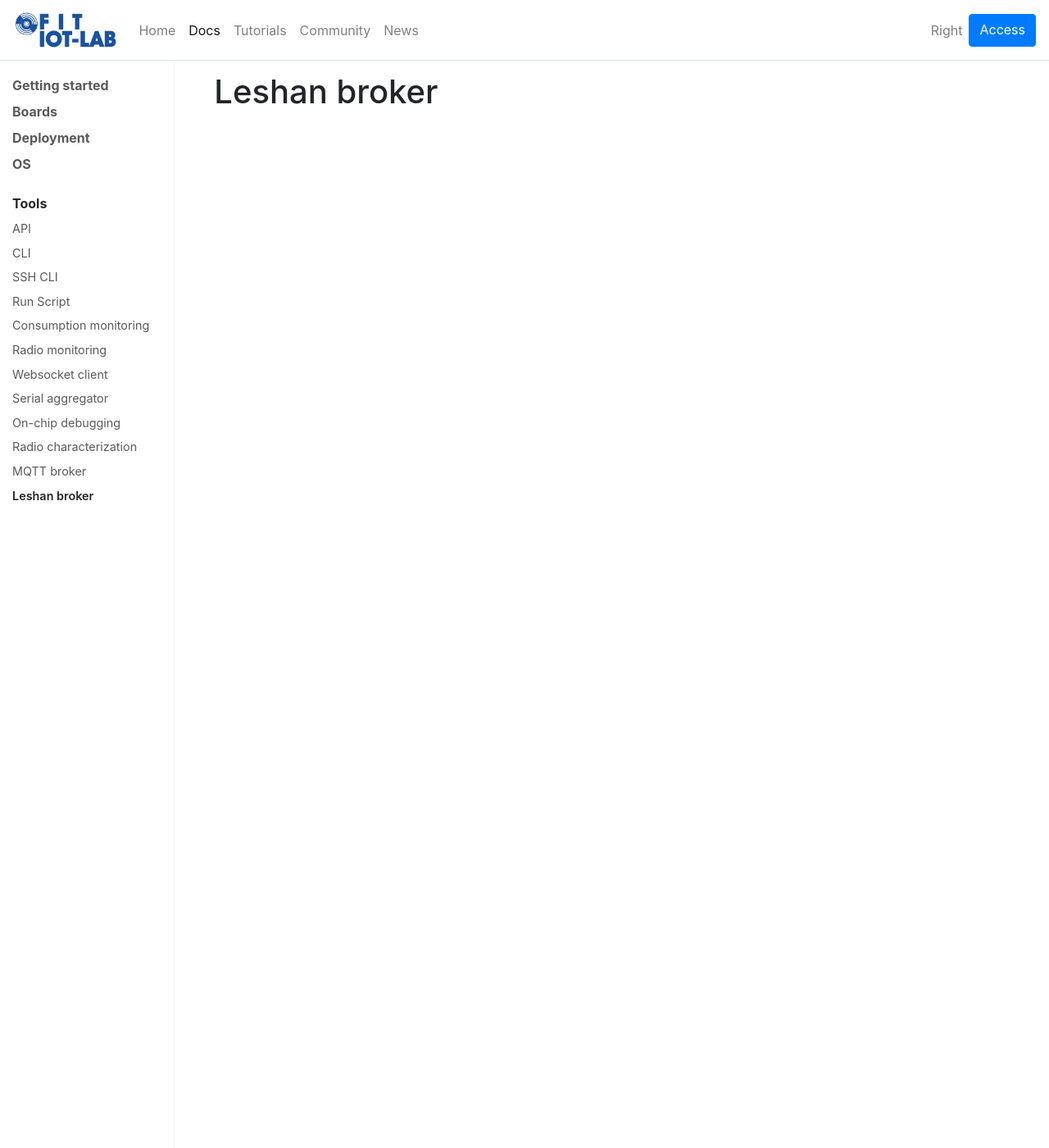
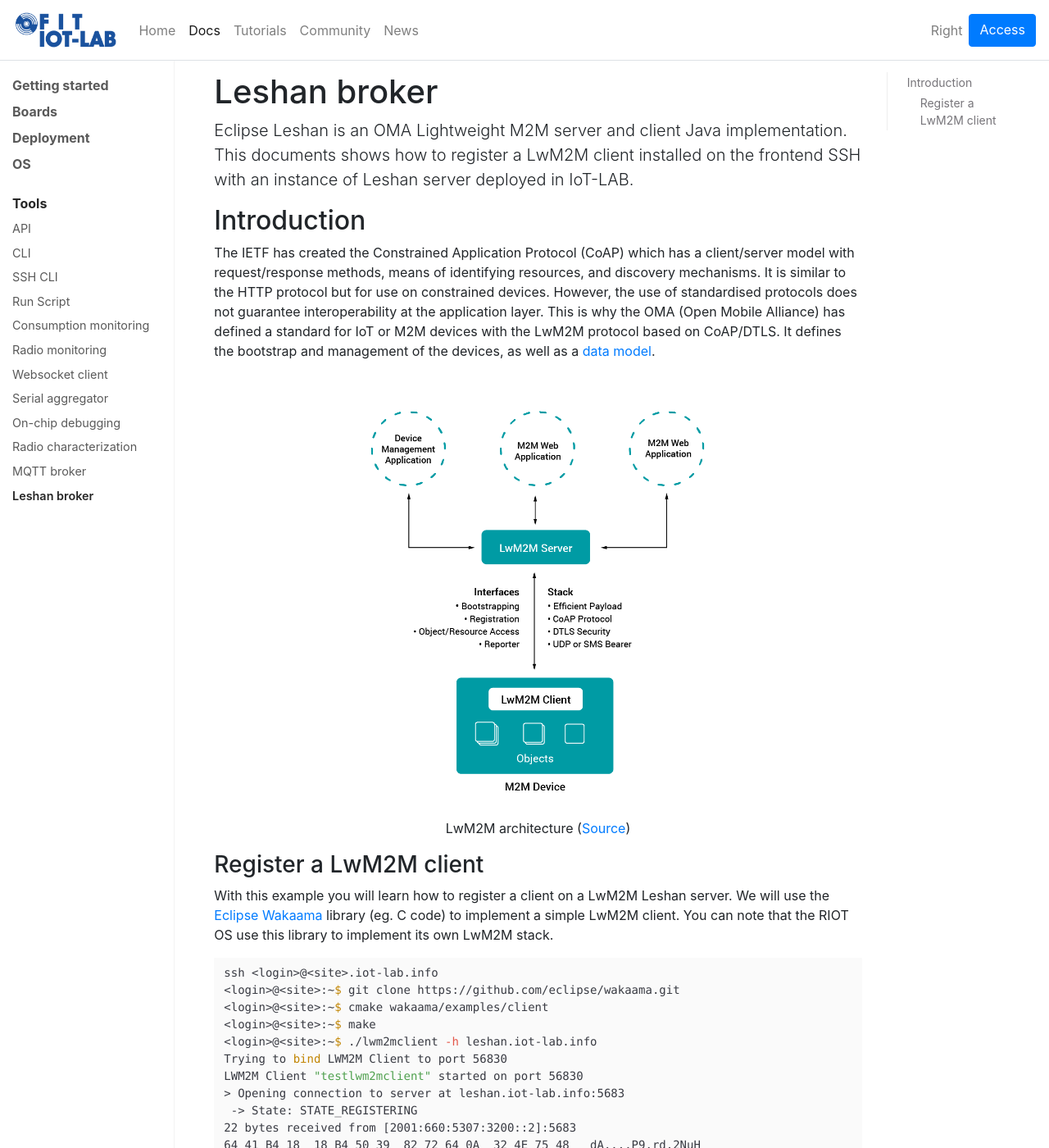
Before and after one commit to iot-lab/iot-lab.github.io, a Jekyll site: the page built from docs/tools/leshan-broker.md, in a window 1280 px wide and 1400 px high. Shown: the whole window at 82% size. Built offline with Jekyll 4.4.1, drawn with Linux system fonts in a browser that asks for light colours; some of the changed text lies outside the part shown.

Commit message:
docs/tools/lwm2m: add Leshan broker page

````diff
--- a/docs/tools/leshan-broker.md
+++ b/docs/tools/leshan-broker.md
@@ -1,5 +1,37 @@
 ---
 title: Leshan broker
 group: tools
-description:
+description: Eclipse Leshan is an OMA Lightweight M2M server and client Java implementation. This documents shows how to register a LwM2M client installed on the frontend SSH with an instance of Leshan server deployed in IoT-LAB.
 ---
+
+## Introduction
+
+The IETF has created the Constrained Application Protocol (CoAP) which has a client/server model with request/response methods, means of identifying resources, and discovery mechanisms. It is similar to the HTTP protocol but for use on constrained devices. However, the use of standardised protocols does not guarantee interoperability at the application layer. This is why the OMA (Open Mobile Alliance) has defined a standard for IoT or M2M devices with the LwM2M protocol based on CoAP/DTLS. It defines the bootstrap and management of the devices, as well as a [data model](http://www.openmobilealliance.org/wp/omna/lwm2m/lwm2mregistry.html).
+
+<figure style="text-align:center">
+  <img src="{{ '/assets/images/docs/lwm2m/' | relative_url}}lwm2m.png" style="width:500px;"/><br/>
+  <figcaption>LwM2M architecture (<a href="https://www.avsystem.com/blog/lightweight-m2m-lwm2m-overview/">Source</a>)</figcaption>
+</figure>
+
+
+### Register a LwM2M client
+
+With this example you will learn how to register a client on a LwM2M Leshan server. We will use the [Eclipse Wakaama](https://www.eclipse.org/wakaama/) library (eg. C code) to implement a simple LwM2M client. You can note that the RIOT OS use this library to implement its own LwM2M stack.
+
+```sh
+ssh <login>@<site>.iot-lab.info
+<login>@<site>:~$ git clone https://github.com/eclipse/wakaama.git
+<login>@<site>:~$ cmake wakaama/examples/client
+<login>@<site>:~$ make
+<login>@<site>:~$ ./lwm2mclient -h leshan.iot-lab.info
+Trying to bind LWM2M Client to port 56830
+LWM2M Client "testlwm2mclient" started on port 56830
+> Opening connection to server at leshan.iot-lab.info:5683
+ -> State: STATE_REGISTERING
+22 bytes received from [2001:660:5307:3200::2]:5683
+64 41 B4 18  18 B4 50 39  82 72 64 0A  32 4E 75 48   dA....P9.rd.2NuH
+39 59 79 71  47 61                                   9YyqGa
+ -> State: STATE_READY
+```
+
+You can check the registration directly on the [web interface](http://leshan.iot-lab.info) of the Leshan server.
````
Also changed, not shown: assets/images/docs/lwm2m/lwm2m.png (added).
